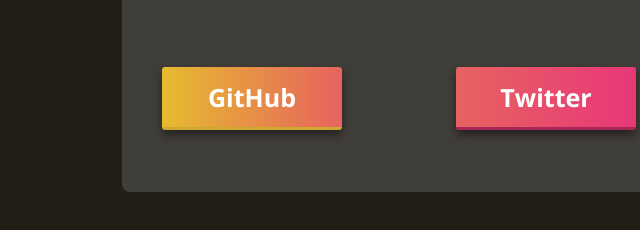
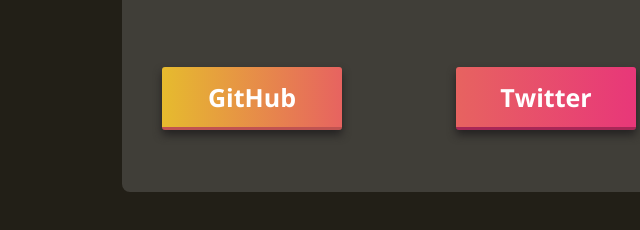
Before and after one commit to JackLaird0/personal-website, a React app: page / in a window 1280 px wide. Shown: the part 516-746 px from the top of the page, 94-734 px from the left. Built offline with nearby package versions, Linux system fonts and the light colour scheme.

Commit message:
Add gradients to links and remove unecessary hover effects

```diff
--- a/src/Containers/Home/Home.css
+++ b/src/Containers/Home/Home.css
@@ -68,7 +68,7 @@
 
 .github {
   background: -webkit-linear-gradient(left, #e6bb2e,#e76360);
-  border-bottom: 3px solid #cea82c;
+  border-bottom: 3px solid #c05351;
 }
 
 .twitter {
```
